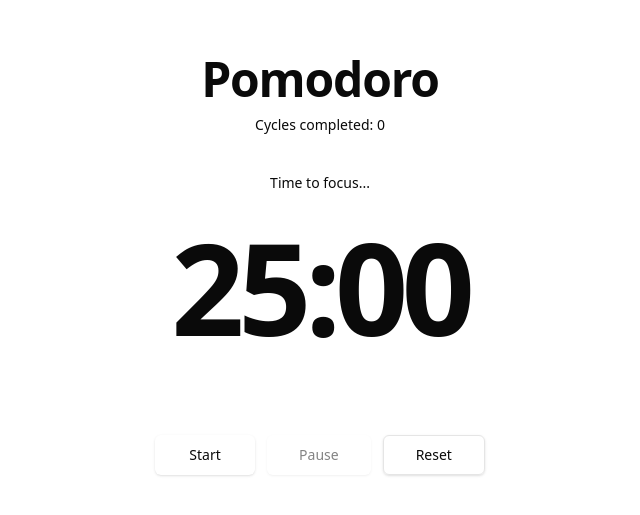
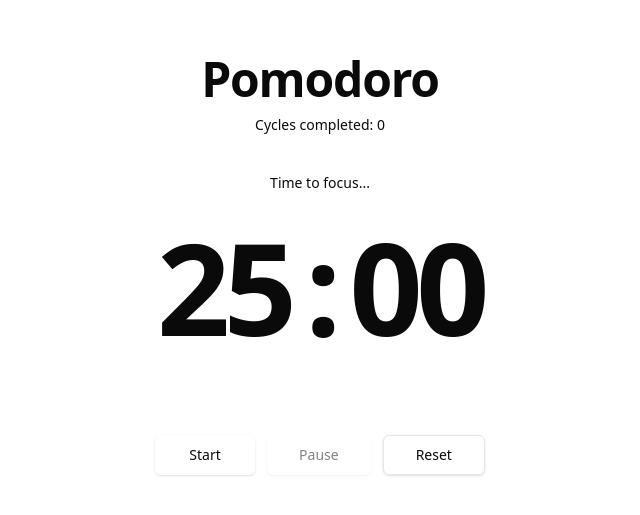
Before and after one commit to JamsusMaximus/pomo, a Next.js app: page / in a window 1280 px wide. Shown: the part 135-650 px from the top of the page, without its empty margins (320-960 px from the left). Built offline with nearby package versions, Linux system fonts and the light colour scheme.

Commit message:
Animate minutes and seconds independently to reduce visual noise

```diff
--- a/app/page.tsx
+++ b/app/page.tsx
@@ -174,20 +174,37 @@ export default function Home() {
               {mode === "focus" ? "Time to focus..." : "Take a break"}
             </motion.div>
 
-            <div className="relative">
+            <div className="text-8xl sm:text-9xl font-semibold tabular-nums tracking-tighter flex justify-center items-center gap-2"
+                 style={{ fontFamily: 'ui-sans-serif, system-ui, -apple-system, "SF Pro Display", sans-serif', fontVariantNumeric: 'tabular-nums' }}>
+              <div className="relative inline-block min-w-[2ch]">
                 <AnimatePresence mode="wait">
-                <motion.div
-                  key={`${mm}:${ss}`}
+                  <motion.span
+                    key={mm}
                     initial={{ opacity: 0 }}
                     animate={{ opacity: 1 }}
                     exit={{ opacity: 0 }}
                     transition={{ duration: 0.15, ease: "easeInOut" }}
-                  className="text-8xl sm:text-9xl font-semibold tabular-nums tracking-tighter"
-                  style={{ fontFamily: 'ui-sans-serif, system-ui, -apple-system, "SF Pro Display", sans-serif', fontVariantNumeric: 'tabular-nums' }}
+                    className="inline-block"
                   >
-                  {mm}:{ss}
-                </motion.div>
+                    {mm}
+                  </motion.span>
                 </AnimatePresence>
+              </div>
+              <span>:</span>
+              <div className="relative inline-block min-w-[2ch]">
+                <AnimatePresence mode="wait">
+                  <motion.span
+                    key={ss}
+                    initial={{ opacity: 0 }}
+                    animate={{ opacity: 1 }}
+                    exit={{ opacity: 0 }}
+                    transition={{ duration: 0.15, ease: "easeInOut" }}
+                    className="inline-block"
+                  >
+                    {ss}
+                  </motion.span>
+                </AnimatePresence>
+              </div>
             </div>
           </div>
 
```
Lines whose indentation alone changed are shown as unchanged.
